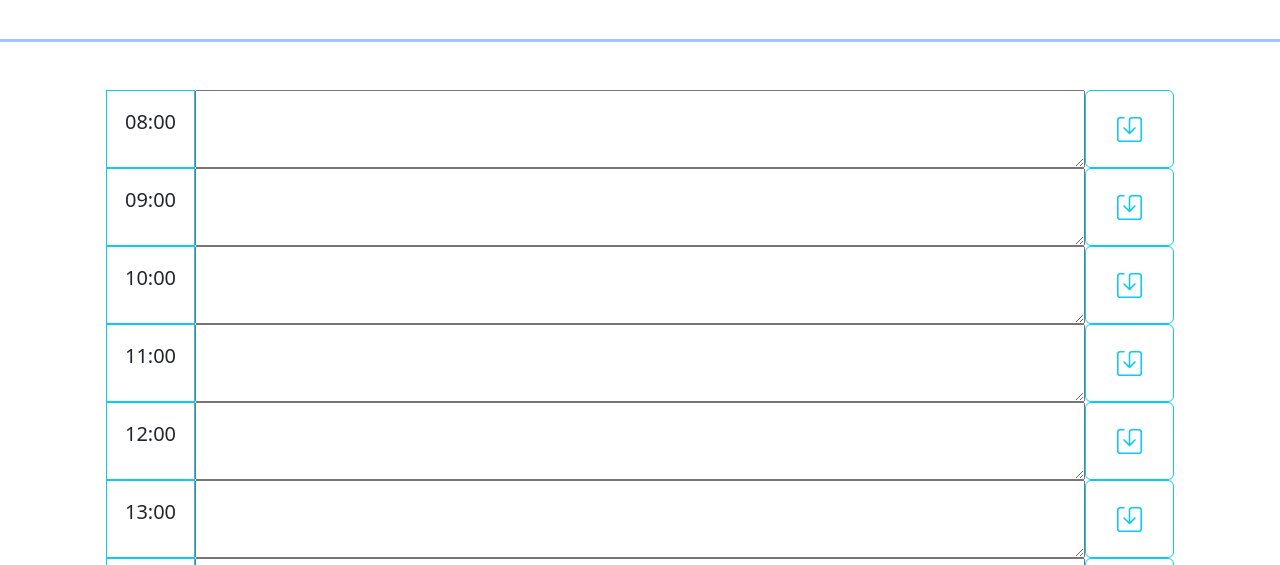
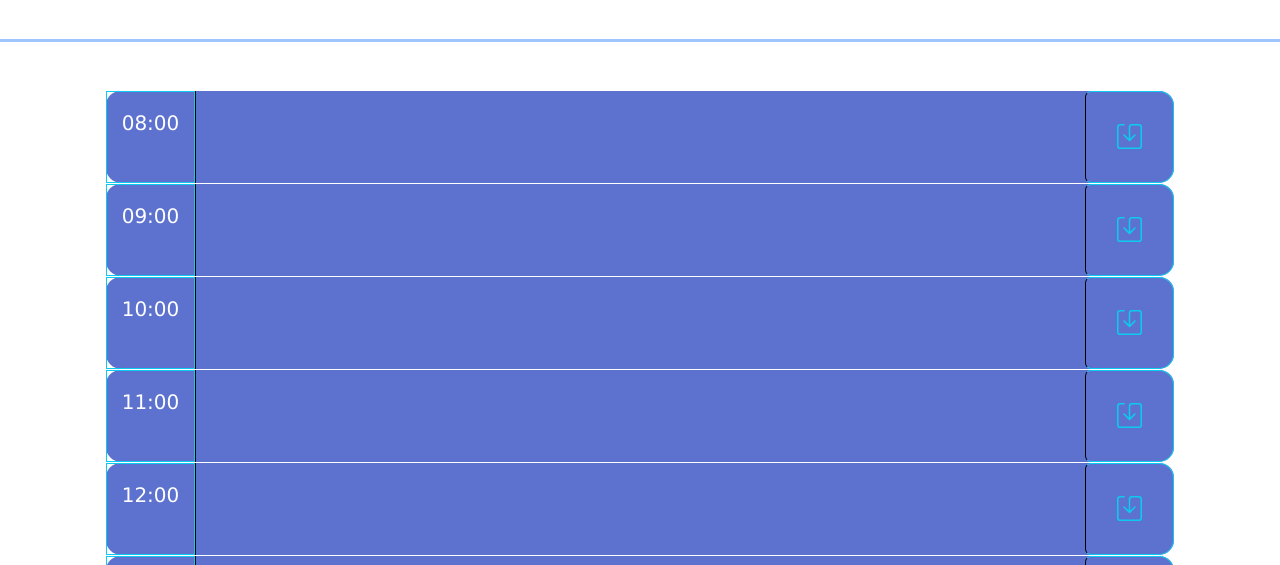
Before and after one commit to djdevj/day-scheduler, a plain HTML site: page index.html in a window 1280 px wide. Shown: the part 235-800 px from the top of the page. Drawn offline with nearby package versions, Linux system fonts and the light colour scheme.

Commit message:
corrected link

```diff
--- a/index.html
+++ b/index.html
@@ -5,7 +5,7 @@
     <meta name="viewport" content="width=device-width, initial-scale=1">
     <title>My Daily Planner</title>
     <link href="https://cdn.jsdelivr.net/npm/bootstrap@5.3.0-alpha1/dist/css/bootstrap.min.css" rel="stylesheet" integrity="sha384-GLhlTQ8iRABdZLl6O3oVMWSktQOp6b7In1Zl3/Jr59b6EGGoI1aFkw7cmDA6j6gD" crossorigin="anonymous">
-
+    <link rel="stylesheet" href="planner.css">
   </head>
   <body>
     <header class="p-5 mb-5 border-3 bg-white border-bottom border-primary-subtle text-center sticky-top">
```
